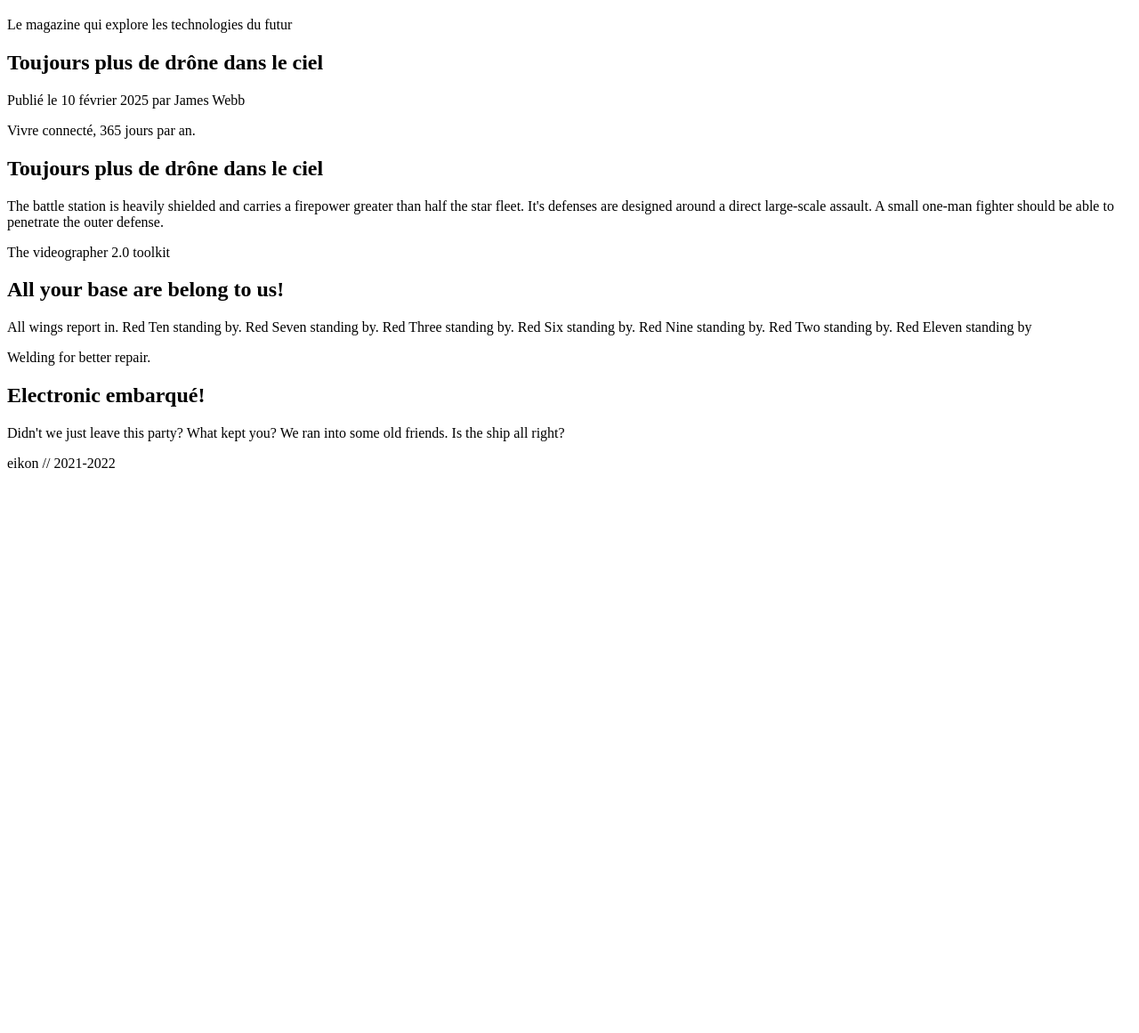
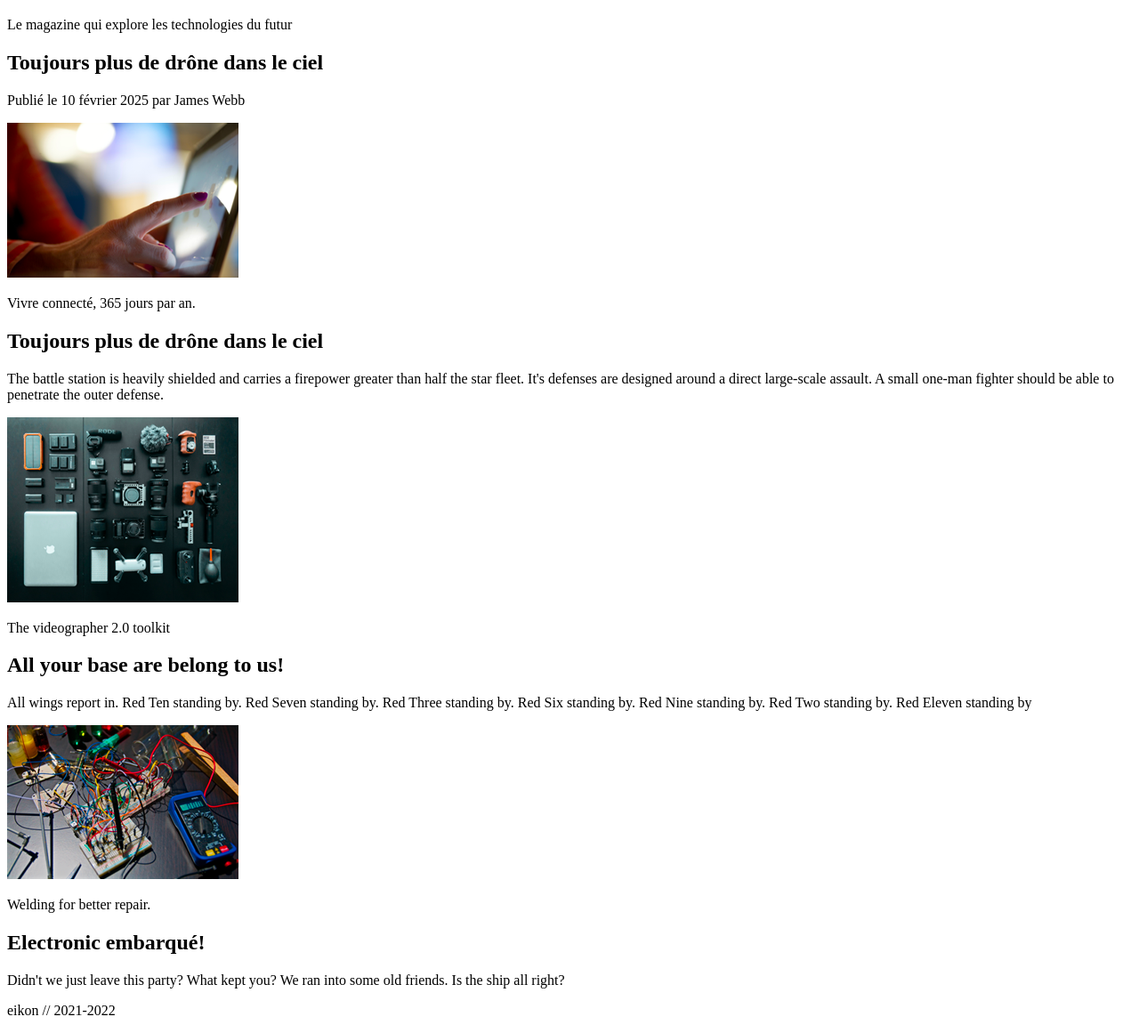
Before and after one commit to ebaeriswyl/14-techmag, a plain HTML site: page article.html in a window 1280 px wide. Shown: the part 61-1222 px from the top of the page at 89% size. Before the commit the page ends 800 px from the top, so only its background shows below. Drawn offline with Linux system fonts and the light colour scheme.

Commit message:
ajout des images

```diff
--- a/article.html
+++ b/article.html
@@ -16,7 +16,7 @@
         <p>Publié le 10 février 2025 par James Webb</p>
       </div>
       <div>
-        <!-- <img> -->
+        <img src="img/tablette-avec-doigt.png" alt="une tablette">
         <p>Vivre connecté, 365 jours par an.</p>
         <h2>Toujours plus de drône dans le ciel</h2>
         <p>
@@ -25,7 +25,7 @@
           a direct large-scale assault. A small one-man fighter should be able
           to penetrate the outer defense.
         </p>
-        <!-- <img -->
+        <img src="img/materiels.png" alt="du materiels informatique">
         <p>The videographer 2.0 toolkit</p>
         <h2>All your base are belong to us!</h2>
         <p>
@@ -33,7 +33,7 @@
           Red Three standing by. Red Six standing by. Red Nine standing by.
           Red Two standing by. Red Eleven standing by
         </p>
-        <!-- <img -->
+        <img src="img/cables-electriques.png" alt="des cables electriques">
         <p>Welding for better repair.</p>
         <h2>Electronic embarqué!</h2>
         <p>
```
Also changed, not shown: index.html (+2 -2 lines).
